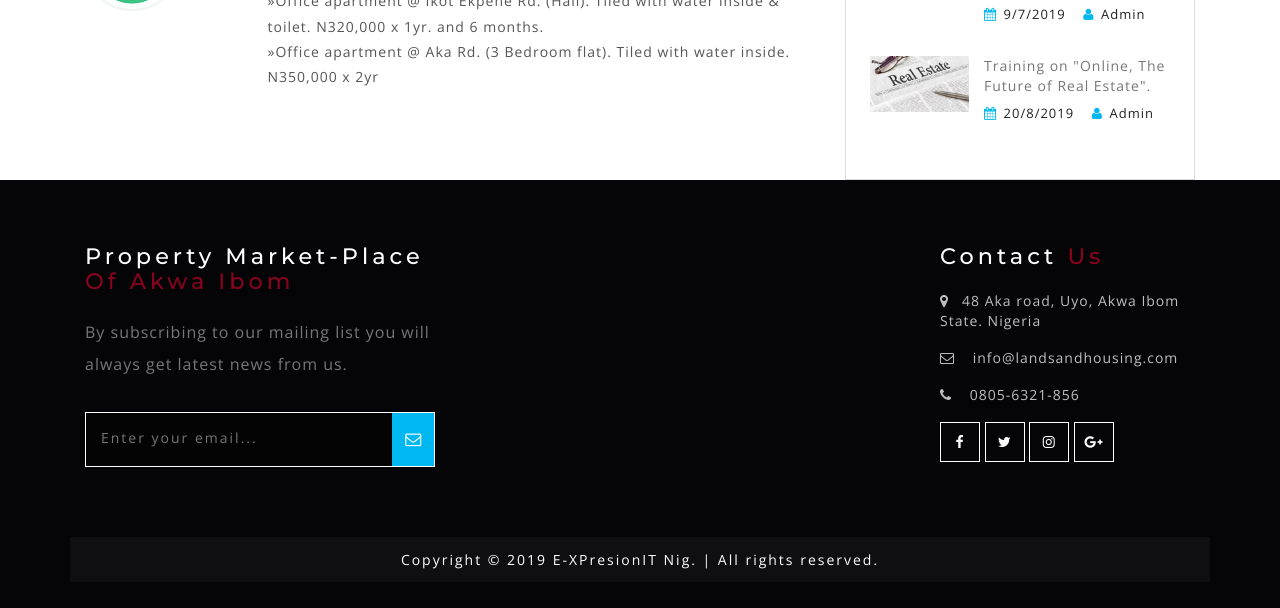
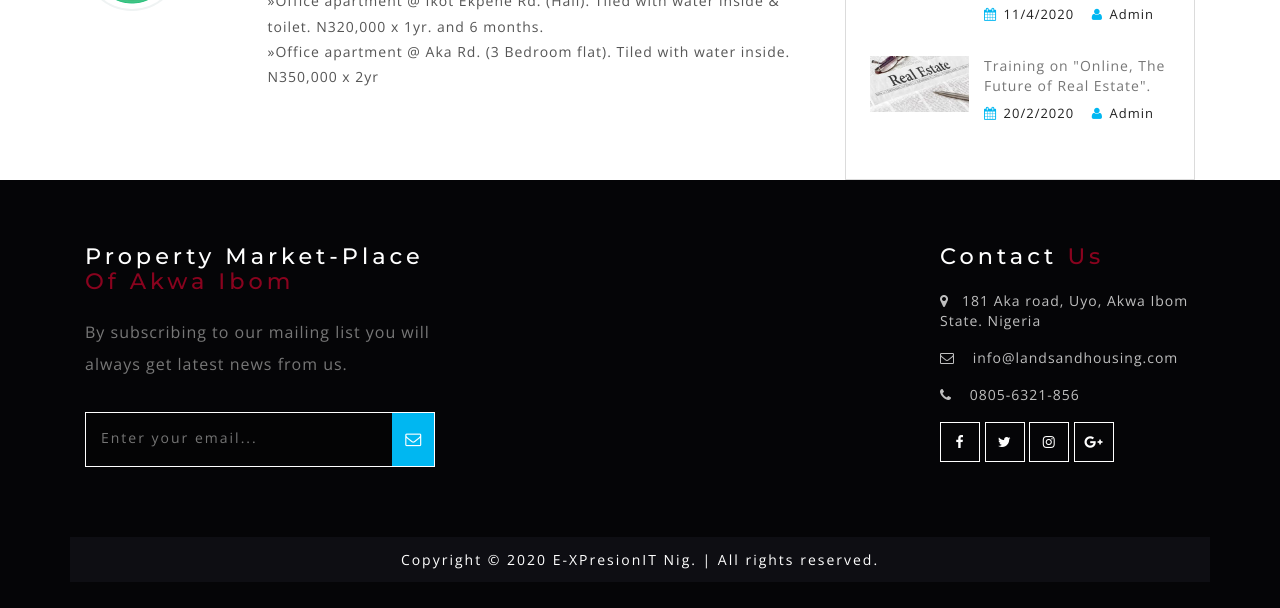
Before and after one commit to abansinsi/lands.github.io, a plain HTML site: page office.html in a window 1280 px wide. Shown: the part 982-1590 px from the top of the page. Drawn offline with nearby package versions, Linux system fonts and the light colour scheme.

Commit message:
Add files via upload

```diff
--- a/office.html
+++ b/office.html
@@ -210,7 +210,7 @@
 									<div class="posts-grid-right w3-posts-grid-right">
 										<p> LandsandHousing.com Agents Forum</p>
 										<ul class="wthree_blog_events_list">
-											<li><i class="fa fa-calendar" aria-hidden="true"></i>9/7/2019</li>
+											<li><i class="fa fa-calendar" aria-hidden="true"></i>11/4/2020</li>
 											<li><i class="fa fa-user" aria-hidden="true"></i>Admin</li>
 										</ul>
 									</div>
@@ -223,7 +223,7 @@
 									<div class="posts-grid-right w3-posts-grid-right">
 										<p>Training on "Online, The Future of Real Estate".</p>
 										<ul class="wthree_blog_events_list">
-											<li><i class="fa fa-calendar" aria-hidden="true"></i>20/8/2019</li>
+											<li><i class="fa fa-calendar" aria-hidden="true"></i>20/2/2020</li>
 											<li><i class="fa fa-user" aria-hidden="true"></i>Admin</li>
 										</ul>
 									</div>
@@ -264,7 +264,7 @@
 				<div class="col-md-3 w3layouts_footer_grid">
 					<h2>Contact <span style="color:#89031E;">Us</span></h2>
 					<ul class="con_inner_text">
-							<li><span class="fa fa-map-marker" aria-hidden="true"></span>48 Aka road, Uyo, Akwa Ibom State. Nigeria</li>
+							<li><span class="fa fa-map-marker" aria-hidden="true"></span>181 Aka road, Uyo, Akwa Ibom State. Nigeria</li>
 							<li><span class="fa fa-envelope-o" aria-hidden="true"></span> <a href="mailto:info@example.com">info@landsandhousing.com</a></li>
 							<li><span class="fa fa-phone" aria-hidden="true"></span> 0805-6321-856</li>
 						</ul>
@@ -278,7 +278,7 @@
 				</div>
 
 				<div class="clearfix"> </div>
-				<p class="copyright">Copyright &copy; 2019 E-XPresionIT Nig. | All rights reserved. </p>
+				<p class="copyright">Copyright &copy; 2020 E-XPresionIT Nig. | All rights reserved. </p>
 			</div>
 		</div>
 	</div>
```
Also changed, not shown: land.html (+4 -4 lines), warehouse.html (+4 -4 lines).
